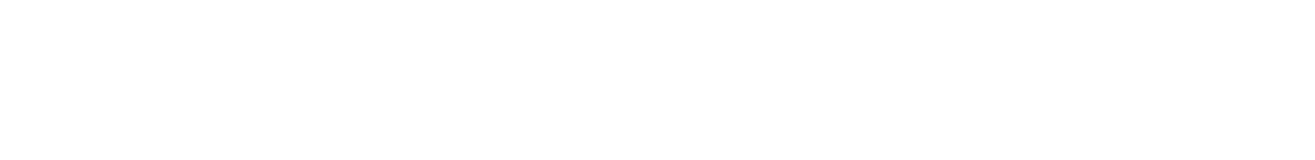
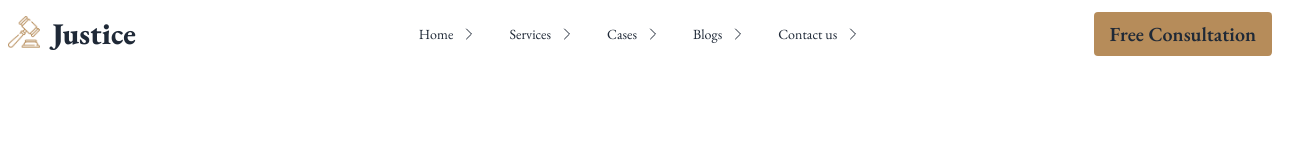
Before and after one commit to abuhayat02/legal-solution, a plain HTML site: page index.html in a window 1280 px wide. Shown: the whole page, 1315 px wide, since content can reach past the window. Drawn offline with nearby package versions, Linux system fonts and the light colour scheme.

Commit message:
complete manubar

```diff
--- a/index.html
+++ b/index.html
@@ -1,14 +1,129 @@
 <!DOCTYPE html>
-<html lang="en">
+<html lang="en" data-theme="light">
+
 <head>
     <meta charset="UTF-8">
     <meta name="viewport" content="width=device-width, initial-scale=1.0">
     <title>legal solution</title>
+
+    <!-- google fonts links  -->
+
+    <link rel="preconnect" href="https://fonts.googleapis.com">
+    <link rel="preconnect" href="https://fonts.gstatic.com" crossorigin>
+    <link href="https://fonts.googleapis.com/css2?family=EB+Garamond:ital,wght@0,400..800;1,400..800&display=swap"
+        rel="stylesheet">
+
+    <!-- daisy ui links  -->
+    <link href="https://cdn.jsdelivr.net/npm/daisyui@4.12.10/dist/full.min.css" rel="stylesheet" type="text/css" />
+    <script src="https://cdn.tailwindcss.com"></script>
+
+    <!-- font style  -->
+
+    <style>
+        .project-fonts {
+            font-family: "EB Garamond", serif;
+        }
+    </style>
+
+    <!-- others color  -->
+    <script>
+        tailwind.config = {
+            theme: {
+                extend: {
+                    colors: {
+                        clifford: '#da373d',
+                        "button-color": '#B68C5A',
+                    }
+                }
+            }
+        }
+    </script>
+
 </head>
-<body>
+
+<body class="project-fonts">
     <!-- header section  -->
-     <header>
+    <header class="container m-auto">
+        <nav>
+            <div class="navbar w-full bg-base-100">
+                <div class="navbar-start">
+                    <div class="flex flex-row gap-3 items-start ">
+                        <img class="w-8" src="./images/business.png" alt="">
+                        <a class="text-3xl font-extrabold ">Justice</a>
 
+                    </div>
+
+
+                </div>
+                <div class="navbar-center hidden lg:flex">
+                    <ul class="menu menu-horizontal px-1">
+                        <li>
+                            <a>Home
+                                <svg xmlns="http://www.w3.org/2000/svg" fill="none" viewBox="0 0 24 24"
+                                    stroke-width="1.5" stroke="currentColor" class="size-4">
+                                    <path stroke-linecap="round" stroke-linejoin="round"
+                                        d="m8.25 4.5 7.5 7.5-7.5 7.5" />
+                                </svg>
+
+                            </a>
+
+                        </li>
+                        <li><a>Services
+                                <svg xmlns="http://www.w3.org/2000/svg" fill="none" viewBox="0 0 24 24"
+                                    stroke-width="1.5" stroke="currentColor" class="size-4">
+                                    <path stroke-linecap="round" stroke-linejoin="round"
+                                        d="m8.25 4.5 7.5 7.5-7.5 7.5" />
+                                </svg>
+
+                            </a></li>
+                        <li><a>Cases
+                                <svg xmlns="http://www.w3.org/2000/svg" fill="none" viewBox="0 0 24 24"
+                                    stroke-width="1.5" stroke="currentColor" class="size-4">
+                                    <path stroke-linecap="round" stroke-linejoin="round"
+                                        d="m8.25 4.5 7.5 7.5-7.5 7.5" />
+                                </svg>
+
+                            </a></li>
+                        <li><a>Blogs
+                                <svg xmlns="http://www.w3.org/2000/svg" fill="none" viewBox="0 0 24 24"
+                                    stroke-width="1.5" stroke="currentColor" class="size-4">
+                                    <path stroke-linecap="round" stroke-linejoin="round"
+                                        d="m8.25 4.5 7.5 7.5-7.5 7.5" />
+                                </svg>
+
+                            </a></li>
+                        <li><a>Contact us
+                                <svg xmlns="http://www.w3.org/2000/svg" fill="none" viewBox="0 0 24 24"
+                                    stroke-width="1.5" stroke="currentColor" class="size-4">
+                                    <path stroke-linecap="round" stroke-linejoin="round"
+                                        d="m8.25 4.5 7.5 7.5-7.5 7.5" />
+                                </svg>
+
+                            </a></li>
+                    </ul>
+                </div>
+                <div class="navbar-end  cursor-pointer ">
+                    <a class="font-semibold rounded text-xl px-4 py-2 bg-button-color hidden lg:flex">Free Consultation</a>
+                    <div class="dropdown">
+                        <div tabindex="0" role="button" class="btn btn-ghost lg:hidden">
+                            <svg xmlns="http://www.w3.org/2000/svg" class="h-5 w-5" fill="none" viewBox="0 0 24 24"
+                                stroke="currentColor">
+                                <path stroke-linecap="round" stroke-linejoin="round" stroke-width="2"
+                                    d="M4 6h16M4 12h8m-8 6h16" />
+                            </svg>
+                        </div>
+                        <ul tabindex="0"
+                            class="menu menu-sm dropdown-content bg-base-100 rounded-box z-[1] mt-3 -ml-40 w-52 p-2 shadow">
+                            <li><a>Home</a></li>
+                            <li><a>Services</a></li>
+                            <li><a>Cases</a></li>
+                            <li><a>Blogs</a></li>
+                            <li><a>Contact us</a></li>
+                        </ul>
+                    </div>
+                </div>
+            </div>
+        </nav>
     </header>
 
     <!-- main secton  -->
@@ -21,4 +136,5 @@
 
     </footer>
 </body>
+
 </html>
```
Also changed, not shown: tailwind.config.js (added, +8 -0 lines). Lines whose indentation alone changed are shown as unchanged.
